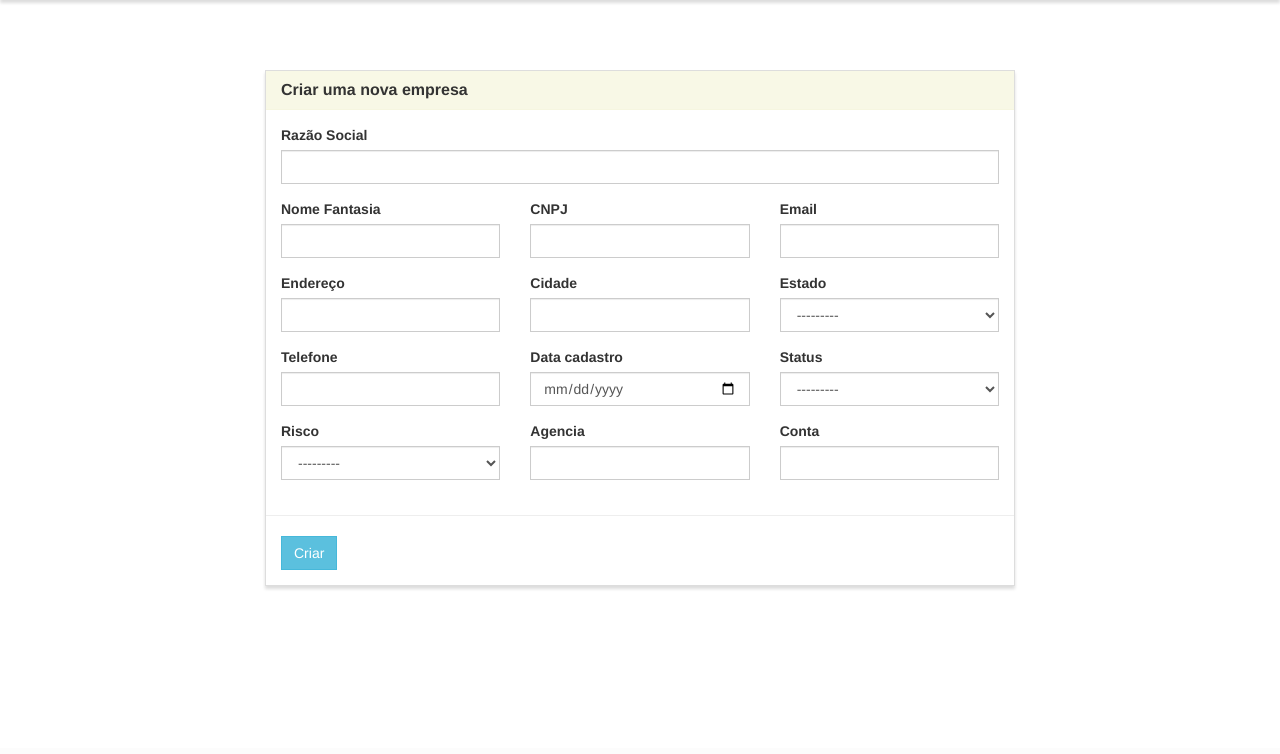
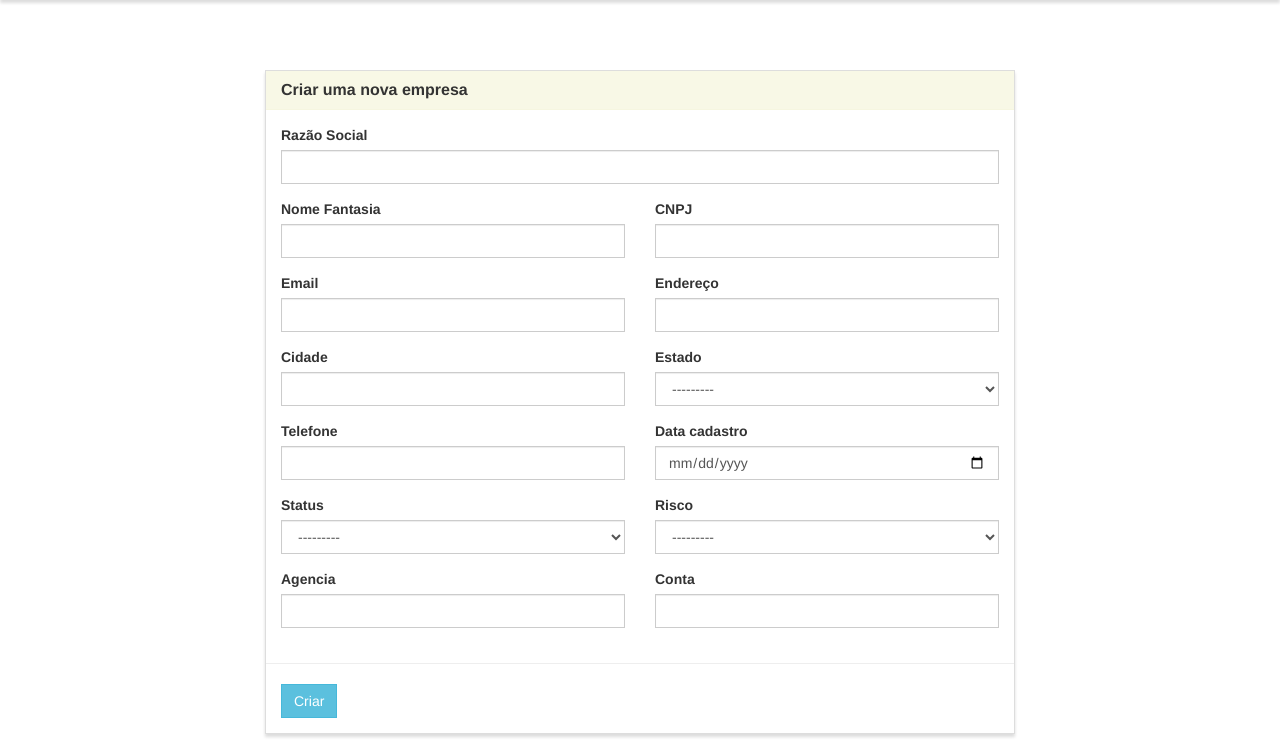
Before and after one commit to ffabiorj/cadastro_empresa, a Django app: page /criar/ in a window 1280 px wide. Shown: the part 52-806 px from the top of the page. Before the commit the page ends 641 px from the top, so only its background shows below. Run offline with Django 3.2, Linux system fonts and the light colour scheme; some libraries are stand-ins or nearby versions.

Commit message:
Adicionado um style no template.

```diff
--- a/core/static/css/style.css
+++ b/core/static/css/style.css
@@ -41,3 +41,8 @@ a.navbar-brand,
 .base-alert {
   margin-top: -23px;
 }
+
+.errorlist {
+  list-style-type: none;
+  text-align: center;
+}
--- a/core/templates/create.html
+++ b/core/templates/create.html
@@ -27,74 +27,79 @@
 					</div>
 
 					<div class="row">
-						<div class="col-lg-4">
+						<div class="col-lg-6">
 							<div class="form-group">
 								<label for="nome_fantasia">Nome Fantasia</label>
 								{% render_field form.nome_fantasia class="form-control" %}
 							</div>
 						</div>
-						<div class="col-lg-4">
+						<div class="col-lg-6">
 							<div class="form-group">
 								<label for="cnpj">CNPJ</label>
 								{% render_field form.cnpj class="form-control" data-js="cnpj" %}
-								{{ form.razao_cnpj.errors }}
+								{{ form.cnpj.errors }}
 							</div>
 						</div>
-						<div class="col-lg-4">
+						<div class="col-lg-6">
 							<div class="form-group">
 								<label for="email">Email</label>
 								{% render_field form.email class="form-control" %}
+								{{ form.email.errors }}
+
 							</div>
+							{{ form.email.errors }}
 						</div>
-						<div class="col-lg-4">
+						<div class="col-lg-6">
 							<div class="form-group">
 								<label for="endereco">Endereço</label>
 								{% render_field form.endereco class="form-control" %}
+
 							</div>
 						</div>
-						<div class="col-lg-4">
+						<div class="col-lg-6">
 							<div class="form-group">
 								<label for="cidade">Cidade</label>
 								{% render_field form.cidade class="form-control" %}
 							</div>
 						</div>
-						<div class="col-lg-4">
+						<div class="col-lg-6">
 							<div class="form-group">
 								<label for="estato">Estado</label>
 								{% render_field form.estado class="form-control" %}
 							</div>
 						</div>
-						<div class="col-lg-4">
+						<div class="col-lg-6">
 							<div class="form-group">
 								<label for="telefone">Telefone</label>
 								{% render_field form.telefone class="form-control" data-js="telefone" %}
 							</div>
 						</div>
-						<div class="col-lg-4">
+						<div class="col-lg-6">
 							<div class="form-group">
 								<label for="data_cadastro">Data cadastro</label>
 								{% render_field form.data_cadastro type="date" class="form-control" data-js="data" %}
+								{{ form.data_cadastro.errors }}
 							</div>
 						</div>
-						<div class="col-lg-4">
+						<div class="col-lg-6">
 							<div class="form-group">
 								<label for="status">Status</label>
 								{% render_field form.status class="form-control" %}
 							</div>
 						</div>
-						<div class="col-lg-4">
+						<div class="col-lg-6">
 							<div class="form-group">
 								<label for="risco">Risco</label>
 								{% render_field form.risco class="form-control" %}
 							</div>
 						</div>
-						<div class="col-lg-4">
+						<div class="col-lg-6">
 							<div class="form-group">
 								<label for="agencia">Agencia</label>
 								{% render_field form.agencia class="form-control" data-js="agencia" %}
 							</div>
 						</div>
-						<div class="col-lg-4">
+						<div class="col-lg-6">
 							<div class="form-group">
 								<label for="conta">Conta</label>
 								{% render_field form.conta class="form-control" data-js="conta" %}
@@ -104,7 +109,7 @@
 
 					<div class="row">
 						<hr />
-						<div class="col-lg-4">
+						<div class="col-lg-6">
 							<button type="submit" class="btn btn-info">Criar</button>
 						</div>
 					</div>
```
